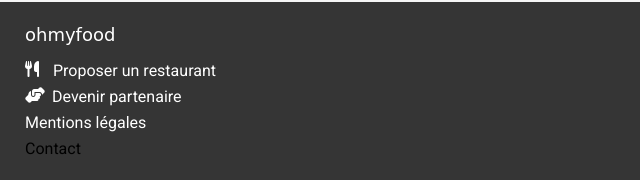
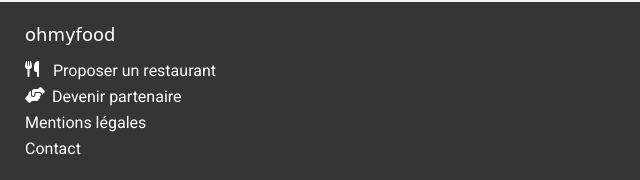
Before and after one commit to LudovicDM/Projet-4, a plain HTML site: page restaurants/la-palette-du-gout.html in a window 1280 px wide. Shown: the part 1450-1630 px from the top of the page, 0-640 px from the left. Drawn offline with Linux system fonts and the light colour scheme; a web font is replaced by a local one.

Commit message:
link contact

```diff
--- a/sass/restaurant.scss
+++ b/sass/restaurant.scss
@@ -55,7 +55,7 @@
 }
 
 a {
-  color: $black;
+  color: inherit;
   text-decoration: none;
 }
 //*************** HEADER ***************//
```
Also changed, not shown: css/restaurant.css.
